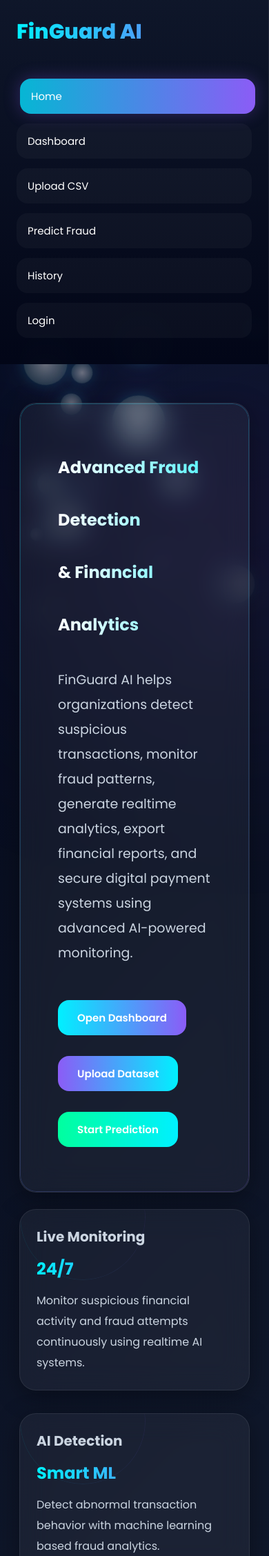
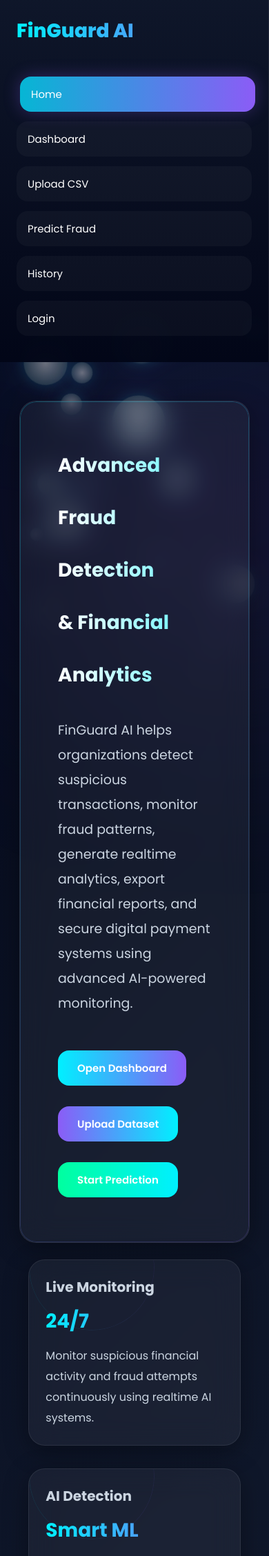
Before and after one commit to ARUN-8006/FinGuard_AI, a Flask app: page / in a window 390 px wide. Shown: the top 2256 px of the page at 69% size. Run offline with Flask 3, Linux system fonts and the light colour scheme; parts of the project's set-up code (start-up, migrations or seed data) failed here and were passed over.

Commit message:
Fix mobile layout overflow

```diff
--- a/static/css/style.css
+++ b/static/css/style.css
@@ -1128,3 +1128,71 @@ tr:hover{
         height: auto;
     }
 }
+html, body {
+    width: 100%;
+    max-width: 100%;
+    overflow-x: hidden !important;
+}
+
+* {
+    box-sizing: border-box;
+}
+
+@media (max-width: 768px) {
+
+    body {
+        margin: 0;
+        padding: 0;
+    }
+
+    .navbar,
+    nav {
+        width: 100% !important;
+        max-width: 100% !important;
+        padding: 15px !important;
+        flex-direction: column !important;
+        gap: 15px !important;
+    }
+
+    .logo,
+    .brand,
+    h1 {
+        font-size: 28px !important;
+        max-width: 100% !important;
+        word-break: break-word;
+    }
+
+    .nav-links,
+    .menu {
+        width: 100% !important;
+        display: flex !important;
+        flex-direction: column !important;
+        gap: 12px !important;
+    }
+
+    .nav-links a,
+    .menu a,
+    nav a {
+        width: 100% !important;
+        display: block !important;
+        padding: 16px !important;
+        font-size: 16px !important;
+    }
+
+    .hero,
+    .section,
+    .container,
+    .card {
+        width: 92% !important;
+        max-width: 92% !important;
+        margin-left: auto !important;
+        margin-right: auto !important;
+    }
+
+    .ai-status,
+    .monitoring-box {
+        position: static !important;
+        width: 92% !important;
+        margin: 15px auto !important;
+    }
+}
```
